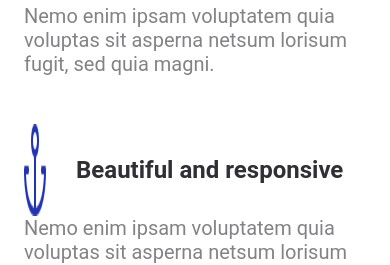
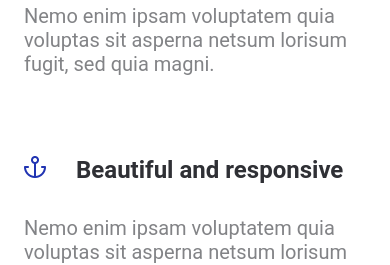
Before and after one commit to Harikrishnanjack007/Neo-website, a plain HTML site: page index.html in a window 390 px wide. Shown: the part 2040-2305 px from the top of the page. Drawn offline with nearby package versions, Linux system fonts and the light colour scheme.

Commit message:
responsive updated

```diff
--- a/index.html
+++ b/index.html
@@ -117,7 +117,7 @@
           </div>
           <div class="my-0 md:my-8">
             <div class="flex ">
-              <span><img class="w-1/2 md:w-full h-full mt-8 md:mt-3" src="assets/image/Icon - Anchor.png" alt="" width="" height=""></span>
+              <span><img class="w-1/2 md:w-full mt-16 md:mt-3" src="assets/image/Icon - Anchor.png" alt="" width="" height="100px"></span>
             <h4 class="aquire mt-16 md:mt-6 ml-2 md:ml-8">Beautiful and responsive</h4>
           </div>
             <p class="aquire-info mt-8 md:mt-4 ml-[0rem] md:ml-[4.75rem] w-full md:w-[364px]">
```
